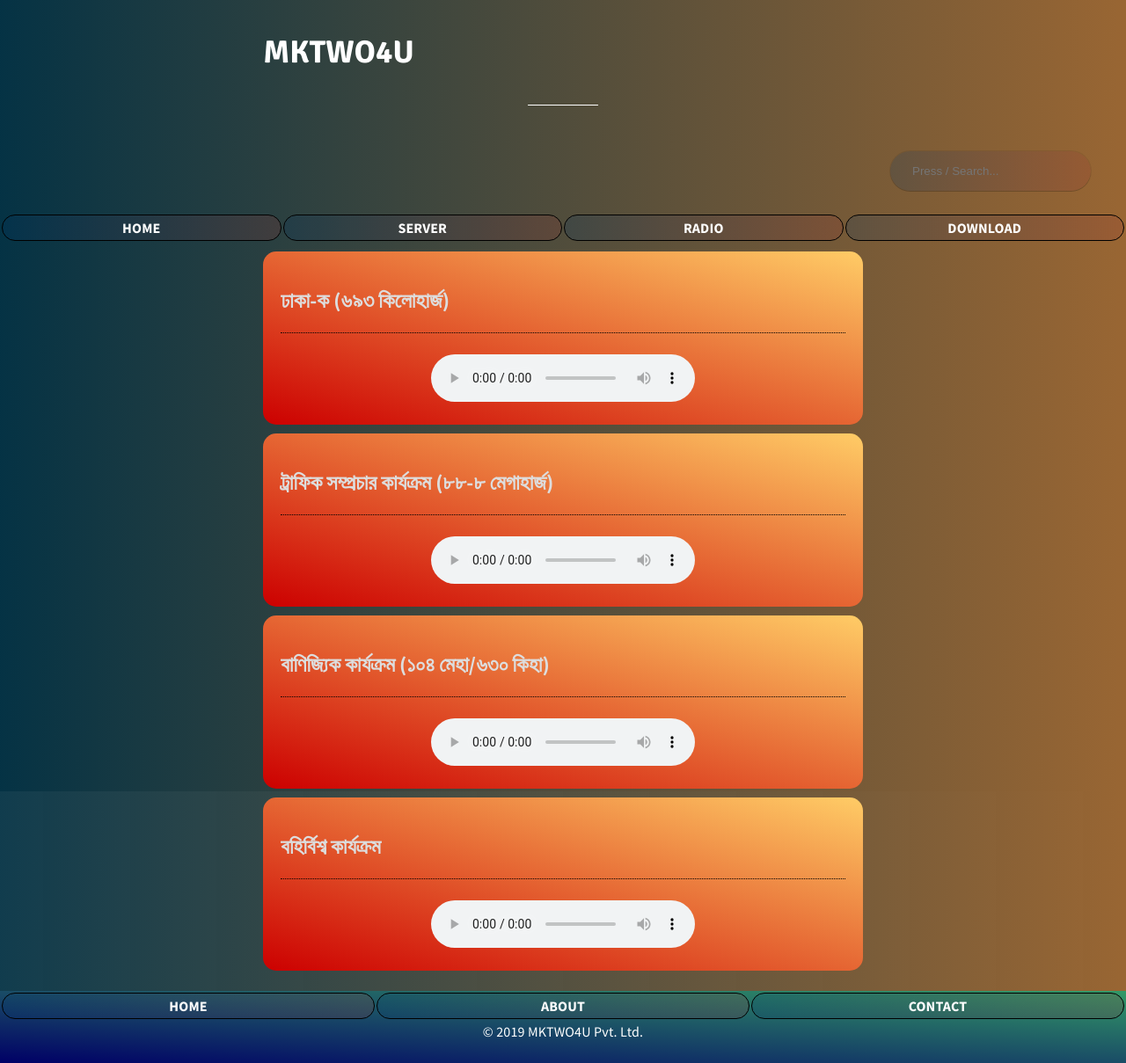
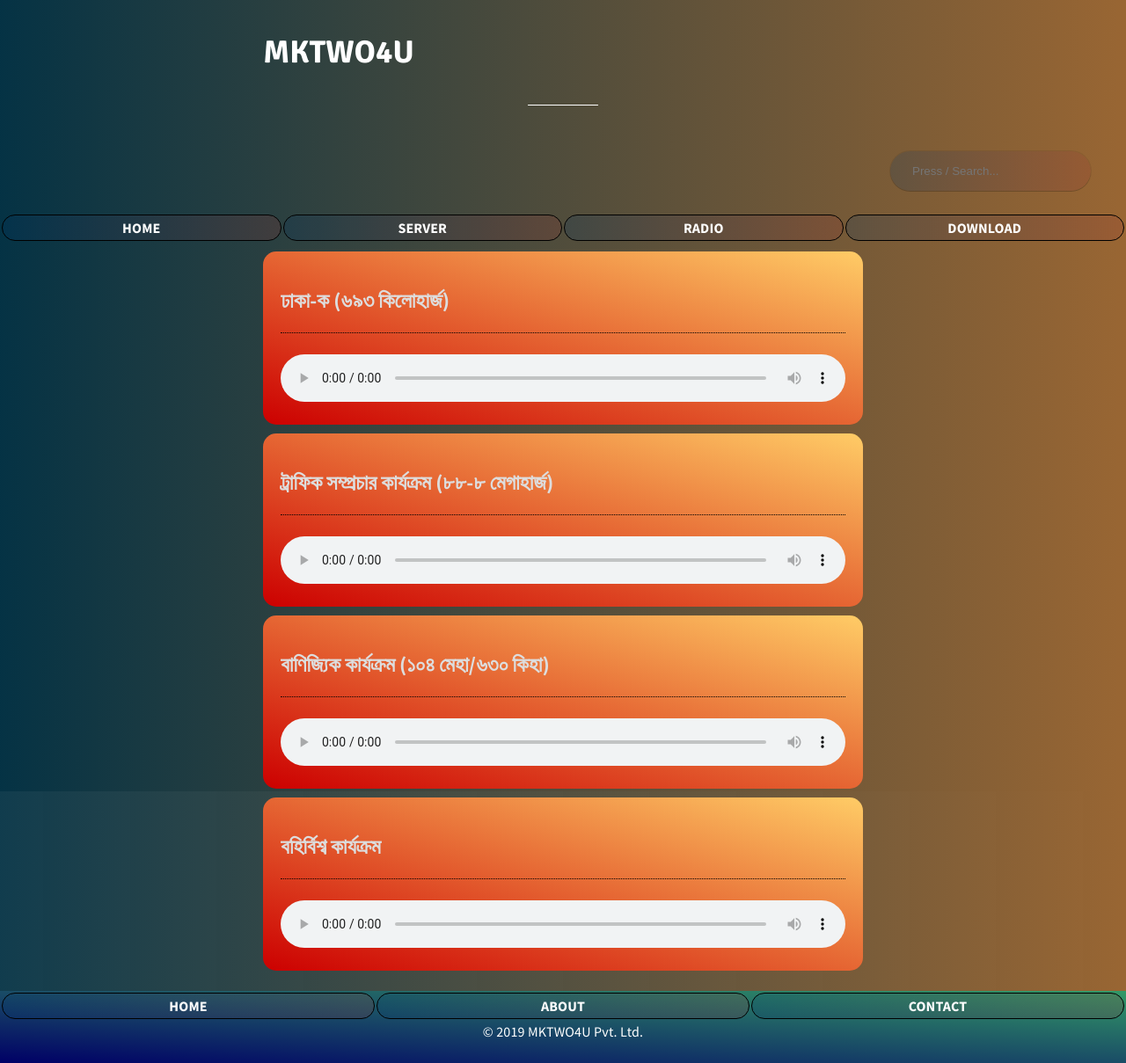
Before and after one commit to bdmilan/blog, a Jekyll site: the page built from radio.md, in a window 1280 px wide. Shown: the whole page at 88% size. Built offline with Jekyll 4.4.1, drawn with Linux system fonts in a browser that asks for light colours.

Commit message:
Update radio.md

```diff
--- a/radio.md
+++ b/radio.md
@@ -6,7 +6,7 @@ title: Bangla Radio
  <div class="article">
 	<div style="border-bottom: 1px dotted black;">
 		<h2> ঢাকা-ক (৬৯৩ কিলোহার্জ)</h2><br> </div><br>
-<div align="center"><audio controls="" preload="metadata" style=" width:300px;">
+<div align="center"><audio controls="" preload="metadata" style=" width:100%;">
 	<source src="http://stream.zeno.fm/2wv1hb2mb" type="audio/mpeg">
 	Your browser does not support the audio element.
 </audio><br>
@@ -16,7 +16,7 @@ title: Bangla Radio
 <div class="article">
 	<div style="border-bottom: 1px dotted black;">
 		<h2> ট্রাফিক সম্প্রচার কার্যক্রম (৮৮-৮ মেগাহার্জ)</h2><br> </div><br>
-<div align="center"><audio controls="" preload="metadata" style=" width:300px;">
+<div align="center"><audio controls="" preload="metadata" style=" width:100%;">
 	<source src="http://stream.zenolive.com/8w0533k6vewtv" type="audio/mpeg">
 	Your browser does not support the audio element.
 </audio><br>
@@ -26,7 +26,7 @@ title: Bangla Radio
 <div class="article">
 	<div style="border-bottom: 1px dotted black;">
 		<h2> বাণিজ্যিক কার্যক্রম (১০৪ মেহা/৬৩০ কিহা)</h2><br> </div><br>
-<div align="center"><audio controls="" preload="metadata" style=" width:300px;" __idm_id__="88989697">
+<div align="center"><audio controls="" preload="metadata" style=" width:100%;" __idm_id__="88989697">
 	<source src="http://stream.zenolive.com/ydypusr0hyduv" type="audio/mpeg">
 	Your browser does not support the audio element.
 </audio><br>
@@ -36,7 +36,7 @@ title: Bangla Radio
 <div class="article">
 	<div style="border-bottom: 1px dotted black;">
 		<h2>বহির্বিশ্ব কার্যক্রম</h2><br> </div><br>
-<div align="center"><audio controls="" preload="metadata" style=" width:300px;" __idm_id__="88989697">
+<div align="center"><audio controls="" preload="metadata" style=" width:100%;" __idm_id__="88989697">
 	<source src="http://stream.zeno.fm/ks1g53r0hyduv" type="audio/mpeg">
 	Your browser does not support the audio element.
 </audio><br>
```
